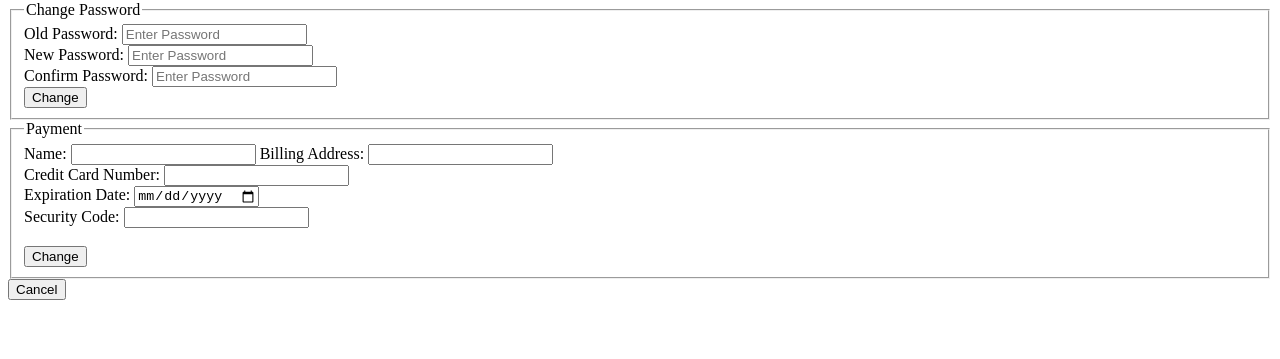
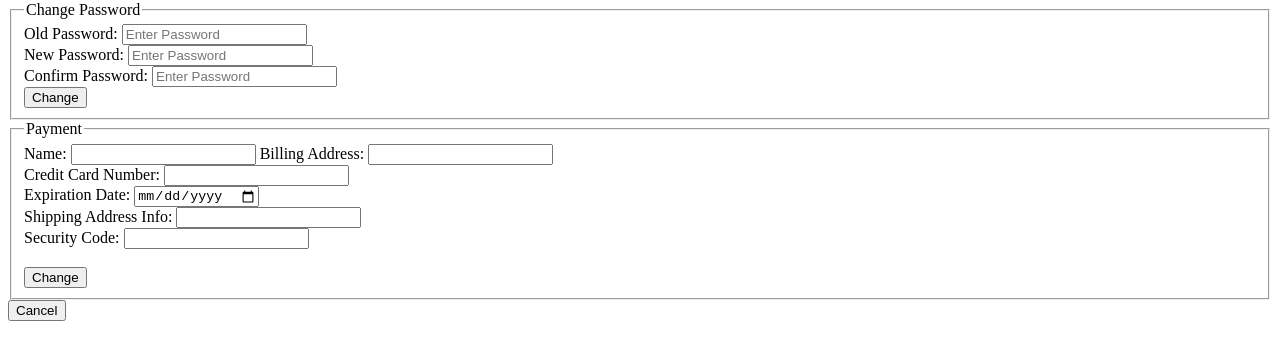
Before and after one commit to nytoni/rent-a-sport, a plain HTML site: page RentasportProject/WebContent/templates/editAccount.html in a window 1280 px wide. Shown: the part 185-544 px from the top of the page. Drawn offline with Linux system fonts and the light colour scheme.

Commit message:
Update editAccount.html

```diff
--- a/RentasportProject/WebContent/templates/editAccount.html
+++ b/RentasportProject/WebContent/templates/editAccount.html
@@ -48,6 +48,9 @@
             <label>Expiration Date: </label>
             <input id="expireDate" name = "expireDate" type="date">
              <br/>
+            <label>Shipping Address Info: </label>
+            <input id = "shippingAddress" name = "shippingAddress" type = "text">
+            <br/>
             <label>Security Code: </label>
             <input id="secureCode" name="securityCode" type="text">
             <br/>
```
